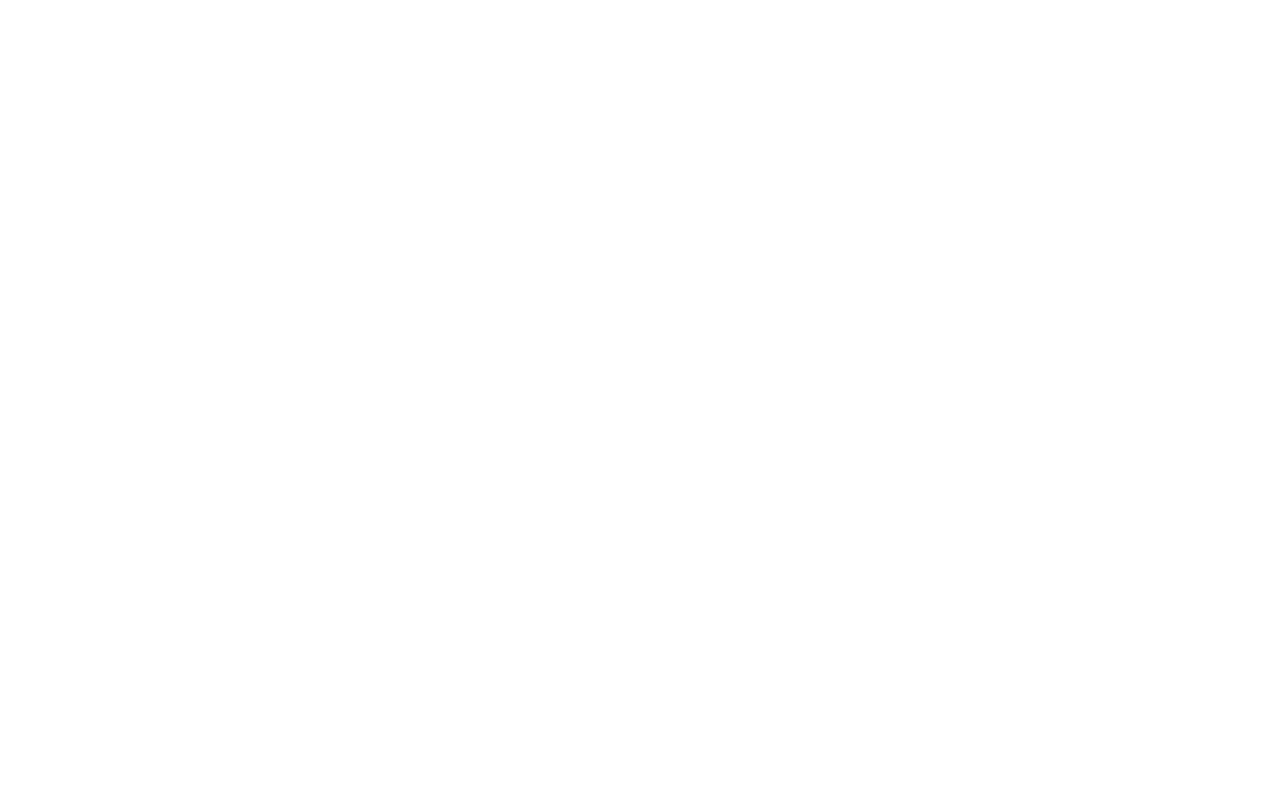
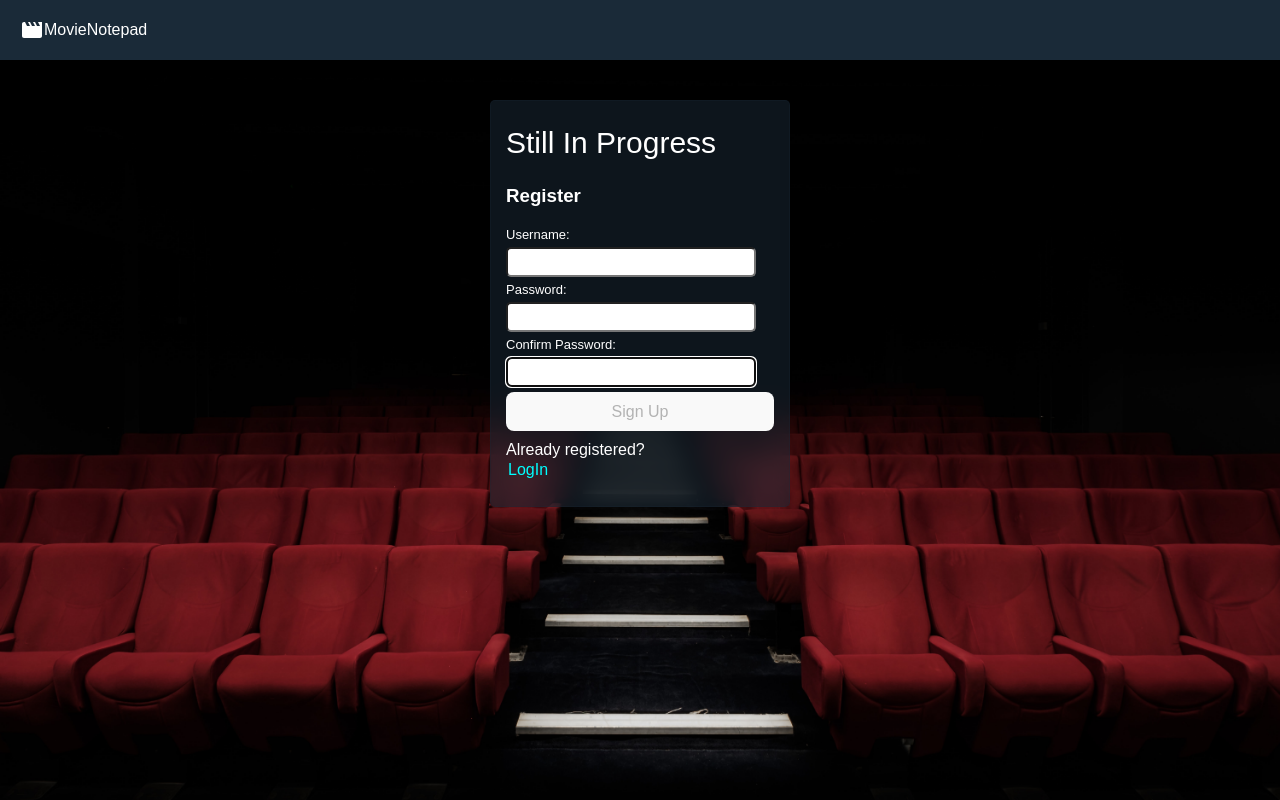
Before and after one commit to Phol16/MovieNotepad_clientside, a React (Vite) app in the folder Clientside/: page /signUp in a window 1280 px wide. Before the commit this address had no page. Built offline with nearby package versions, Linux system fonts and the light colour scheme.

Commit message:
added signup, not yet finish

```diff
--- a/Clientside/package.json
+++ b/Clientside/package.json
@@ -13,6 +13,10 @@
     "@emotion/react": "^11.10.5",
     "@emotion/styled": "^11.10.5",
     "@fontsource/roboto": "^4.5.8",
+    "@fortawesome/fontawesome-svg-core": "^6.2.1",
+    "@fortawesome/free-regular-svg-icons": "^6.2.1",
+    "@fortawesome/free-solid-svg-icons": "^6.2.1",
+    "@fortawesome/react-fontawesome": "^0.2.0",
     "@mui/icons-material": "^5.10.14",
     "@mui/material": "^5.10.14",
     "prop-types": "^15.8.1",
--- a/Clientside/src/App.jsx
+++ b/Clientside/src/App.jsx
@@ -8,6 +8,8 @@
 import UserMovieCardSpecific from './components/Homepage/userHomepage/UserMainContent/MovieCardSpecific/UserMovieCardSpecific';
 import Watchlist from './components/Homepage/userHomepage/Watchlist/Watchlist';
 import WatchlistCardSpecific from './components/Homepage/userHomepage/Watchlist/WatchlistCardSpecific/WatchlistCardSpecific';
+import SignUpPage from './components/SignUpPage/SignUp';
+import SignUp from './components/SignUpPage/SignUp';
 
 function App() {
   return (
@@ -15,6 +17,7 @@
       <MovieProvider>
         <Routes>
           <Route path="/" element={<Login />} />
+          <Route path="/signUp" element={<SignUp />} />
           <Route path="/adminHomepage" element={<AdminHomepage />} />
           <Route path="/adminHomepage/Movie" element={<AdminMovieCardSpecific />} />
           <Route path="/userHomepage" element={<UserHomepage />} />
--- a/Clientside/src/components/LoginPage/Login.jsx
+++ b/Clientside/src/components/LoginPage/Login.jsx
@@ -39,6 +39,9 @@
     }
     navigate('/userHomepage'); //redirect to user homepage
   };
+  const toSignUp=()=>{
+    navigate('/signUp')
+  }
 
   const load = () => {
     setLoading('inline-block');
@@ -67,9 +70,12 @@
           <br />
           <span className={style.invalidInput}>{inputValid}</span>
           <br />
+          <section className={style.actionButtons}>
+          <button className={style.signUp} onClick={toSignUp}>Sign Up</button>
           <button className={style.submit} type='submit' onClick={load}>
             <i className='fa fa-spinner fa-spin' style={{ display: `${loading}`, marginRight: '10px' }}></i>Login{' '}
           </button>
+          </section>
         </form>
       </div>
       <section className={style.note}>
--- a/Clientside/src/components/LoginPage/style.module.css
+++ b/Clientside/src/components/LoginPage/style.module.css
@@ -6,7 +6,7 @@
   width: 100vw;
   height: 100vh;
   overflow: auto;
-  font-family: 'Lucida Sans', 'Lucida Sans Regular', 'Lucida Grande', 'Lucida Sans Unicode', Geneva, Verdana, sans-serif
+  font-family: sans-serif
 }
 .container {
   display: flex;
@@ -67,6 +67,20 @@
   align-self: center;
   color: red;
 }
+.actionButtons{
+  display: flex;
+  justify-content: space-between;
+}
+.signUp{
+  background-color: transparent;
+  padding: 0;
+  border: none;
+  color: aqua;
+}
+.signUp:hover{
+  scale: 1.1;
+
+}
 @media screen and (min-width: 350px){
   .subContainer{
     max-width: 350px;
--- /dev/null
+++ b/Clientside/src/components/SignUpPage/SignUp.jsx
@@ -0,0 +1,196 @@
+import React from 'react';
+import { useRef, useState, useEffect } from 'react';
+import { faCheck, faInfoCircle, faTimes } from '@fortawesome/free-solid-svg-icons';
+import { FontAwesomeIcon } from '@fortawesome/react-fontawesome';
+import { useNavigate } from 'react-router-dom';
+import style from './style.module.css';
+import NavBar from '../Navbar/NavBar';
+
+const user_regex = /^[a-zA-Z][a-zA-Z0-9-_]{3,23}$/;
+const password_regex = /^(?=.*[a-z])(?=.*[A-Z])(?=.*[0-9])(?=.*[!@#$%.]).{8,24}$/;
+const REGISTER_URL = '/register';
+
+const SignUp = () => {
+  const userRef = useRef();
+  const errRef = useRef();
+  const navigate = useNavigate();
+
+  const [user, setUser] = useState('');
+  const [validName, setValidName] = useState(false);
+  const [userFocus, setUserFocus] = useState(false);
+
+  const [password, setPassword] = useState('');
+  const [validPassword, setValidPassword] = useState(false);
+  const [passwordFocus, setPasswordFocus] = useState(false);
+
+  const [matchPassword, setMatchPassword] = useState('');
+  const [validMatch, setValidMatch] = useState(false);
+  const [matchFocus, setMatchFocus] = useState(false);
+
+  const [errMsg, setErrMsg] = useState('');
+  const [success, setSuccess] = useState(false);
+
+  useEffect(() => {
+    userRef.current.focus();
+  }, []);
+
+  useEffect(() => {
+    const result = user_regex.test(user);
+    console.log(result);
+    console.log(user);
+    setValidName(result);
+  }, [user]);
+
+  useEffect(() => {
+    const result = password_regex.test(password);
+    console.log(result);
+    console.log(user);
+    setValidPassword(result);
+    const match = password === matchPassword;
+    setValidMatch(match);
+  }, [password, matchPassword]);
+
+  useEffect(() => {
+    setErrMsg('');
+  }, [user, password, matchPassword]);
+
+  const handleSubmit = async (e) => {
+    e.preventDefault();
+    setSuccess(true);
+  };
+  const toLogin = () => {
+    navigate('/');
+  };
+
+  return (
+    <section className={style.background}>
+      <NavBar />
+      {success ? (
+        <section className={style.signUpContainer}>
+          <p style={{ color: 'white', fontSize: ' 30px', marginBottom: '25px' }}>Still In Progress</p>
+          <h1>Success</h1>
+          <p>
+            <button className={style.loginButton} onClick={toLogin}>
+              Login
+            </button>
+          </p>
+        </section>
+      ) : (
+        <section className={style.signUpContainer}>
+          <p style={{ color: 'white', fontSize: ' 30px', marginBottom: '25px' }}>Still In Progress</p>
+          <p ref={errRef} className={errMsg ? 'errmsg' : 'offscreen'}>
+            {errMsg}
+          </p>
+          <h1 className={style.title}>Register</h1>
+          <form className={style.signUpForm} onSubmit={handleSubmit}>
+            <label htmlFor='username' className={style.signUpLabel}>
+              Username:
+              <span className={validName ? style.valid : style.hide}>
+                <FontAwesomeIcon icon={faCheck} style={{ color: 'green' }} />
+              </span>
+              <span className={validName || !user ? style.hide : style.invalid}>
+                <FontAwesomeIcon icon={faTimes} style={{ color: 'red' }} />
+              </span>
+            </label>
+            <input
+              className={style.signUpInput}
+              type='text'
+              id='username'
+              ref={userRef}
+              required
+              autoComplete='off'
+              aria-invalid={validName ? 'false' : 'true'}
+              aria-describedby='uidnote'
+              onChange={(e) => {
+                setUser(e.target.value);
+              }}
+              onFocus={() => {
+                setUserFocus(true);
+              }}
+              onBlur={() => {
+                setUserFocus(false);
+              }}
+            />
+            <p id='uidnote' className={userFocus && user && !validName ? style.instruction : style.offscreen}>
+              <FontAwesomeIcon icon={faInfoCircle} style={{ marginRight: '2px' }} />
+              4 to 24 characters. <br />
+              Must begin with a letter. <br />
+              Letters, numbers, underscores, hypens allowed.
+            </p>
+            <label htmlFor='password' className={style.signUpLabel}>
+              Password:
+              <span className={validPassword ? style.valid : style.hide}>
+                <FontAwesomeIcon icon={faCheck} style={{ color: 'green' }} />
+              </span>
+              <span className={validPassword || !password ? style.hide : style.invalid}>
+                <FontAwesomeIcon icon={faTimes} style={{ color: 'red' }} />
+              </span>
+            </label>
+            <input
+              className={style.signUpInput}
+              type='password'
+              id='password'
+              ref={userRef}
+              required
+              autoComplete='off'
+              onChange={(e) => {
+                setPassword(e.target.value);
+              }}
+              onFocus={() => {
+                setPasswordFocus(true);
+              }}
+              onBlur={() => {
+                setPasswordFocus(false);
+              }}
+            />
+            <p className={passwordFocus && password && !validPassword ? style.instruction : style.offscreen}>
+              <FontAwesomeIcon icon={faInfoCircle} style={{ marginRight: '2px' }} />
+              9 to 25 characters. <br />
+              Must have an uppercase and lowercase letters, and a number and a special character. <br />
+              Allowed special character ! @ # $ % ..
+            </p>
+            <label htmlFor='confirmPassword' className={style.signUpLabel}>
+              Confirm Password:
+              <span className={validMatch && matchPassword ? style.valid : style.hide}>
+                <FontAwesomeIcon icon={faCheck} style={{ color: 'green' }} />
+              </span>
+              <span className={validMatch || !matchPassword ? style.hide : style.invalid}>
+                <FontAwesomeIcon icon={faTimes} style={{ color: 'red' }} />
+              </span>
+            </label>
+            <input
+              className={style.signUpInput}
+              type='password'
+              id='confirmPassword'
+              ref={userRef}
+              required
+              autoComplete='off'
+              onChange={(e) => {
+                setMatchPassword(e.target.value);
+              }}
+              onFocus={() => {
+                setMatchFocus(true);
+              }}
+              onBlur={() => {
+                setMatchFocus(false);
+              }}
+            />
+            <p className={matchFocus && matchPassword && !validMatch ? style.instruction : style.offscreen}>
+              <FontAwesomeIcon icon={faInfoCircle} style={{ marginRight: '2px' }} />
+              Must be the same with password
+            </p>
+            <button disabled={!validName || !validPassword || !validMatch ? true : false}> Sign Up</button>
+          </form>
+          <section className={style.registered}>
+            <p>Already registered?</p>
+            <button className={style.loginButton} onClick={toLogin}>
+              LogIn
+            </button>
+          </section>
+        </section>
+      )}
+    </section>
+  );
+};
+
+export default SignUp;
--- /dev/null
+++ b/Clientside/src/components/SignUpPage/style.module.css
@@ -0,0 +1,68 @@
+.background{
+  background-image: url('../PageBg/bgseats.jpg');
+  background-size: cover;
+  background-repeat: no-repeat;
+  background-position: center;
+  width: 100vw;
+  height: 100vh;
+  overflow: auto;
+  font-family: sans-serif
+}
+.signUpContainer{
+  background: rgba(26, 42, 56, 0.5);
+  color: white;
+  -webkit-backdrop-filter: blur(10px);
+  backdrop-filter: blur(10px);
+  border: 1px solid rgba(26, 42, 56, 0.25);
+  border-radius: 5px;
+  padding: 25px 15px;
+  width: 300px;
+  margin: 100px auto;
+}
+.title{
+  margin-bottom: 20px;
+}
+.signUpForm{
+  display: flex;
+  flex-flow: column wrap;
+  gap: 5px;
+}
+.signUpInput{
+  background-color: white;
+  color: black;
+  border-radius: 5px;
+  font-size: larger;
+}
+.instruction{
+  display: block;
+  font-size: x-small;
+  background-color: black;
+  color: white;
+  padding: 5px;
+  border-radius: 5px;
+}
+.offscreen{
+  display: none;
+}
+.valid{
+  display: inline;
+}
+.invalid{
+  display: inline
+}
+.hide{
+  display: none;
+}
+.registered{
+  margin-top: 10px;
+}
+.loginButton{
+  background-color: transparent;
+  border: none;
+  color: aqua;
+  padding: 2px;
+  border-radius: 5px;
+}
+.loginButton:hover{
+  scale: 1.1;
+}
--- a/Clientside/src/index.css
+++ b/Clientside/src/index.css
@@ -31,11 +31,6 @@
   place-items: center;
 }
 
-h1 {
-  font-size: 3.2em;
-  line-height: 1.1;
-}
-
 button {
   border-radius: 8px;
   border: 1px solid transparent;
```
Also changed, not shown: 1 other file (tests, documents, lock files or other folders).
